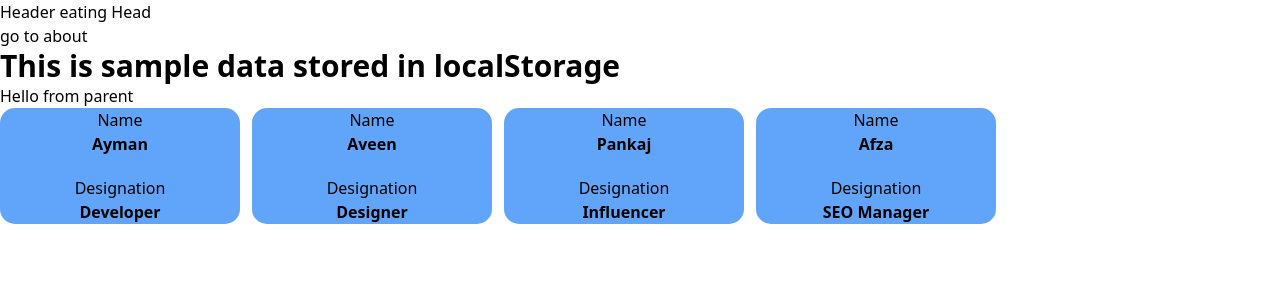
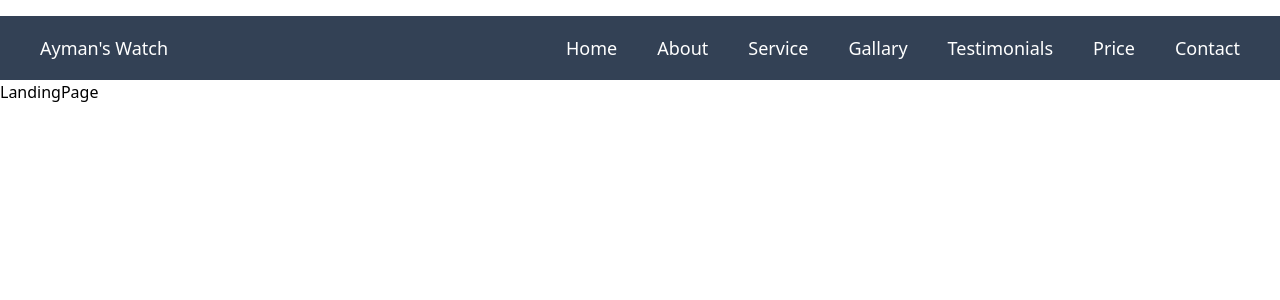
Before and after one commit to aymanchowhan/react-project, a React (Create React App) app: page / in a window 1280 px wide. Shown: the top 300 px of the page. Built offline with nearby package versions, Linux system fonts and the light colour scheme.

Commit message:
start making website

```diff
--- a/package.json
+++ b/package.json
@@ -8,6 +8,7 @@
     "@testing-library/user-event": "^13.5.0",
     "react": "^18.2.0",
     "react-dom": "^18.2.0",
+    "react-icons": "^5.0.1",
     "react-router-dom": "^6.22.3",
     "react-scripts": "5.0.1",
     "web-vitals": "^2.1.4"
--- a/src/App.js
+++ b/src/App.js
@@ -2,12 +2,14 @@ import React from 'react';
 import { Routes, Route, BrowserRouter } from 'react-router-dom';
 import HomePages from './pages/HomePages';
 import About from './pages/About';
+import LandingPage from './pages/LandingPage';
 function App() {
   return (
     <BrowserRouter>
       <Routes>
-        <Route path="/" element={<HomePages />} />
-        <Route path="/about" element={<About />} />
+        {/* <Route path="/" element={<HomePages />} />
+        <Route path="/about" element={<About />} /> */}
+        <Route path="/" element={<LandingPage />} />
       </Routes>
     </BrowserRouter>
   );
--- a/src/components/Header.jsx
+++ b/src/components/Header.jsx
@@ -1,8 +1,74 @@
-import React from 'react'
+import React, { useState } from 'react'
+import { RxHamburgerMenu } from "react-icons/rx";
+import { IoClose } from "react-icons/io5";
+
+const navMenu = [
+  {
+    name: 'Home',
+    path: '/'
+  },
+  {
+    name: 'About',
+    path: '/'
+  },
+  {
+    name: 'Service',
+    path: '/'
+  },
+  {
+    name: 'Gallary',
+    path: '/'
+  },
+  {
+    name: 'Testimonials',
+    path: '/'
+  },
+  {
+    name: 'Price',
+    path: '/'
+  },
+  {
+    name: 'Contact',
+    path: '/'
+  },
+]
 
 function Header() {
+  const [isHover, setIsHover] = useState(null)
+  const [isOpen, setIsOpen] = useState(false)
+  console.log(isOpen)
+  console.log(isHover)
   return (
-    <div>Header eating  Head</div>
+    <div className='container m-auto'>
+      <div className='h-16 bg-slate-700 flex justify-between text-white px-10 text-lg mt-4'>
+        <div className='my-auto'>Ayman's Watch</div>
+        <div className='my-auto flex'>
+          <div onClick={() => setIsOpen(!isOpen)}>
+            {
+              !isOpen ?
+                <RxHamburgerMenu className='lg:hidden text-3xl' />
+                :
+                <IoClose className='lg:hidden text-3xl' />
+            }
+          </div>
+          <div className='hidden lg:block'>
+            <div className='flex gap-10'>
+              {
+                navMenu.map((item, index) =>
+                  <div className='relative hover:cursor-pointer' onMouseOut={() => setIsHover(null)} onMouseOver={() => setIsHover(index)}>
+                    {item.name}
+                    <div className={`${isHover == index ? 'w-[140%]' : 'w-0'} -bottom-[10px] bg-white h-[2px]  absolute left-1/2 transform -translate-x-1/2 duration-300`}></div>
+                  </div>
+                )
+              }
+            </div>
+          </div>
+
+        </div>
+      </div>
+
+
+    </div>
   )
 }
 
--- /dev/null
+++ b/src/components/TernoryAndUseState.jsx
@@ -0,0 +1,32 @@
+import React, { useState } from 'react'
+
+function TernoryAndUseState() {
+    const isPassed = true;
+    const [state, setState] = useState(null)
+    // console.log('this is my state', state)
+
+    const [isLoading, setIsLoading] = useState(true)
+
+    setTimeout(() => {
+        setIsLoading(false)
+    }, 3000);
+
+    console.log(isLoading)
+
+    return (
+        <>
+            {/* {condition ? true : false} */}
+            <div className={`${isPassed ? 'text-green-600' : 'text-red-600'}`}>
+                {isPassed ? 'Ayman is passed' : 'Ayman is not passed'}
+                {state}
+            </div>
+            <button onClick={() => setState(state + 1)} className='border-2 border-black p-2 rounded-xl mt-4'>Increment</button>
+
+            <div>
+                {isLoading ? 'loading...' : 'Data'}
+            </div>
+        </>
+    )
+}
+
+export default TernoryAndUseState
--- a/src/pages/HomePages.js
+++ b/src/pages/HomePages.js
@@ -2,6 +2,7 @@ import React from 'react'
 import Header from '../components/Header'
 import { Link } from 'react-router-dom'
 import ChildComponent from '../components/ChildComponent'
+import TernoryAndUseState from '../components/TernoryAndUseState';
 
 function HomePages() {
     localStorage.setItem('myData', 'This is sample data stored in localStorage');
@@ -31,10 +32,10 @@ function HomePages() {
             <Header />
             <div><Link to={'/about'}>go to about</Link></div>
             <h1 className="text-3xl font-bold">
-
                 {storedData}
             </h1>
             <ChildComponent data={veriable} arrayData={data}/>
+            <TernoryAndUseState/>
         </>
     )
 }
--- /dev/null
+++ b/src/pages/LandingPage.js
@@ -0,0 +1,13 @@
+import React from 'react'
+import Header from '../components/Header'
+
+function LandingPage() {
+  return (
+    <>
+    <Header/>
+    <div>LandingPage</div>
+    </>
+  )
+}
+
+export default LandingPage
```
Also changed, not shown: 1 other file (tests, documents, lock files or other folders).
